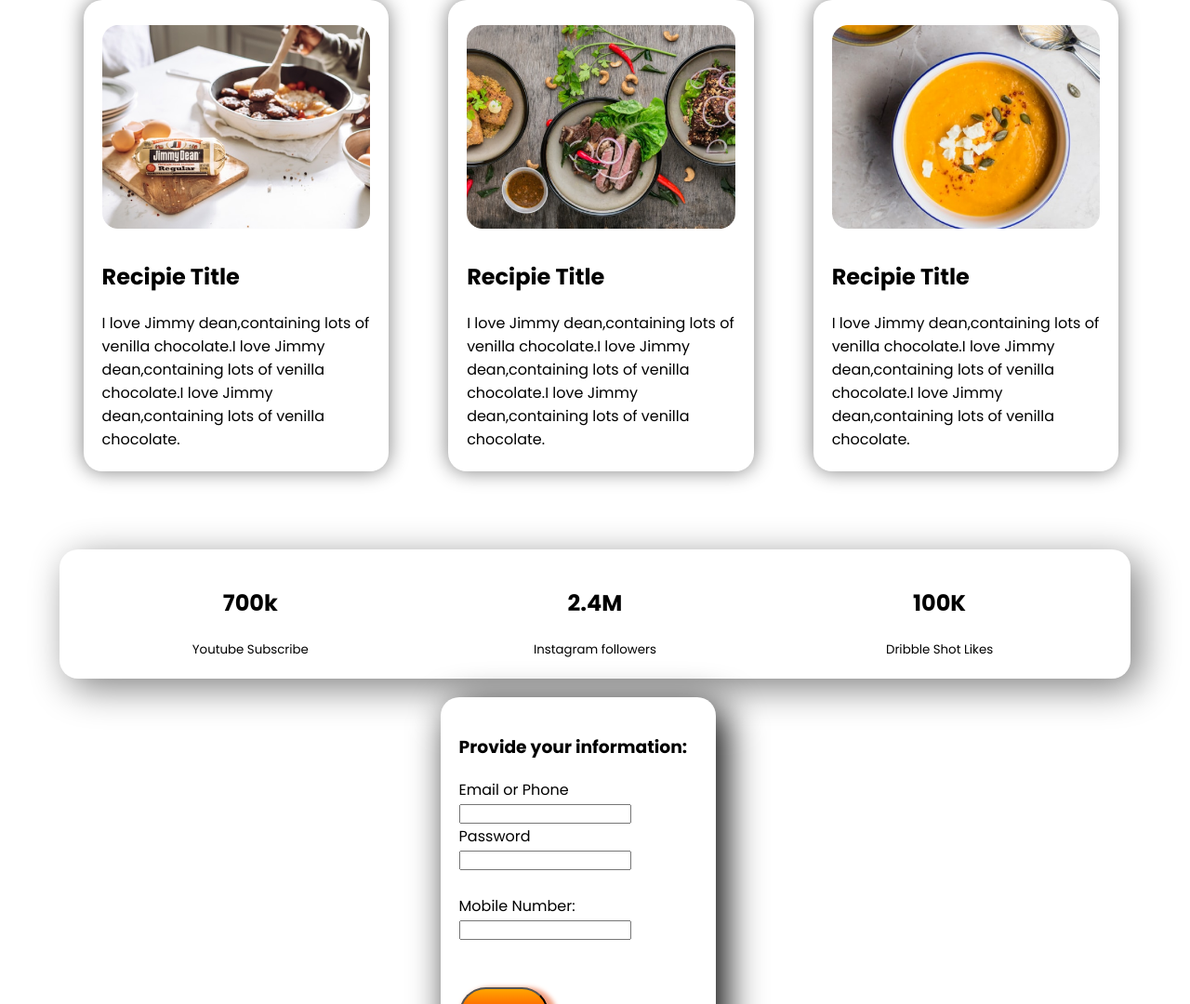
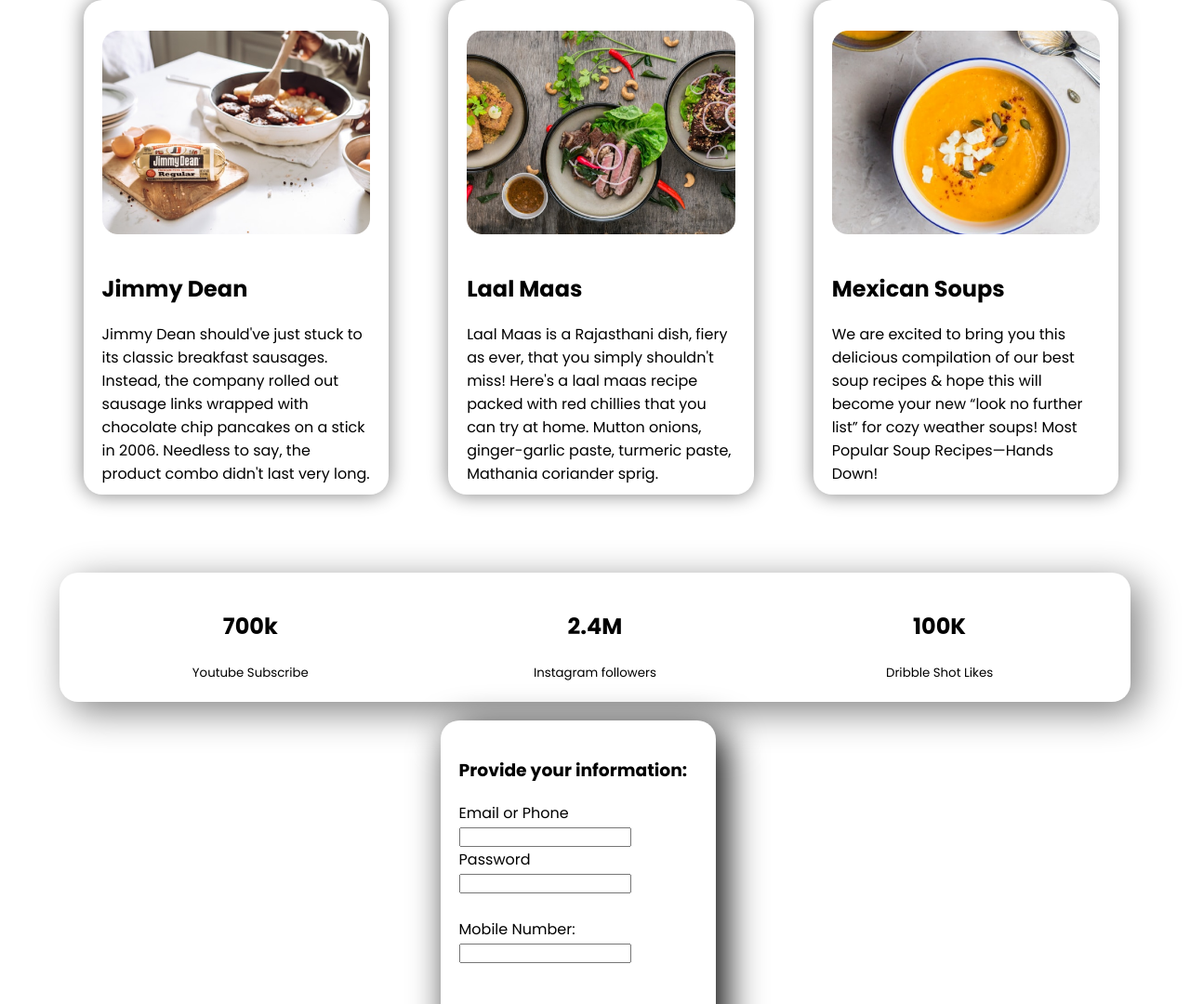
Before and after one commit to dibayndu/food-network-main, a plain HTML site: page index.html in a window 1280 px wide. Shown: the part 1735-2815 px from the top of the page at 93% size. Drawn offline with Linux system fonts and the light colour scheme.

Commit message:
final commit

```diff
--- a/index.html
+++ b/index.html
@@ -77,24 +77,26 @@
         <div id="a1" class="package-style">
 
             <img src="images/food/Project Cover.jpg" alt="">
-            <h1>Recipie Title</h1>
-            <p>I love Jimmy dean,containing lots of venilla chocolate.I love Jimmy dean,containing lots of venilla
-                chocolate.I love Jimmy dean,containing lots of venilla chocolate.</p>
+            <h1>Jimmy Dean</h1>
+            <p>Jimmy Dean should've just stuck to its classic breakfast sausages. Instead, the company rolled out
+                sausage links wrapped with chocolate chip pancakes on a stick in 2006. Needless to say, the product
+                combo didn't last very long.</p>
         </div>
 
         <div id="a2" class="package-style">
 
             <img src="images/food/Project Cover1.jpg" alt="">
-            <h1>Recipie Title</h1>
-            <p>I love Jimmy dean,containing lots of venilla chocolate.I love Jimmy dean,containing lots of venilla
-                chocolate.I love Jimmy dean,containing lots of venilla chocolate.</p>
+            <h1>Laal Maas</h1>
+            <p>Laal Maas is a Rajasthani dish, fiery as ever, that you simply shouldn't miss! Here's a laal maas recipe
+                packed with red chillies that you can try at home. Mutton onions, ginger-garlic paste, turmeric paste,
+                Mathania coriander sprig.</p>
         </div>
         <div id="a3" class="package-style">
 
             <img src="images/food/Project Cover.png" alt="">
-            <h1>Recipie Title</h1>
-            <p>I love Jimmy dean,containing lots of venilla chocolate.I love Jimmy dean,containing lots of venilla
-                chocolate.I love Jimmy dean,containing lots of venilla chocolate.</p>
+            <h1>Mexican Soups</h1>
+            <p>We are excited to bring you this delicious compilation of our best soup recipes & hope this will become
+                your new “look no further list” for cozy weather soups! Most Popular Soup Recipes—Hands Down!</p>
         </div>
 
 
```
